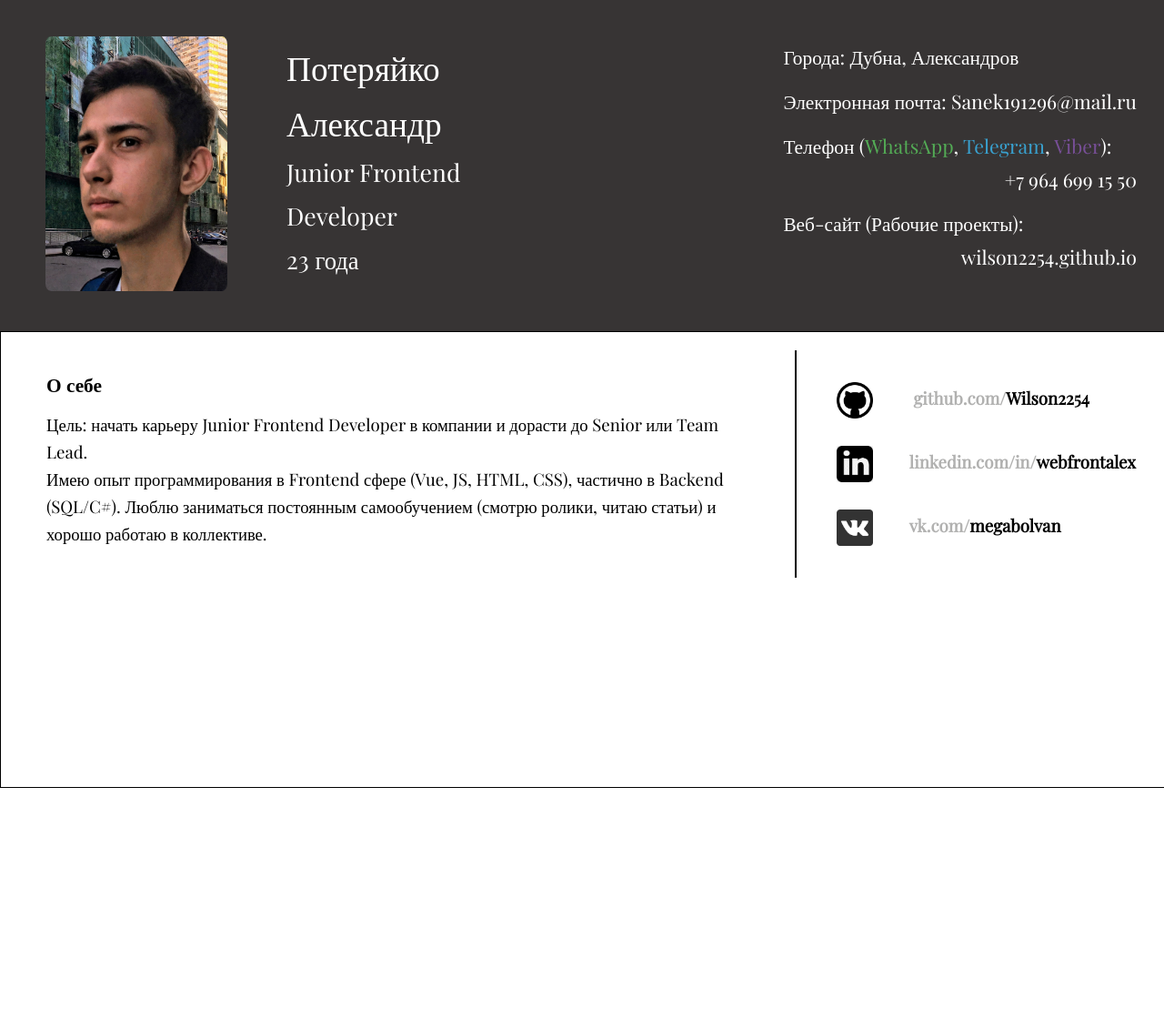
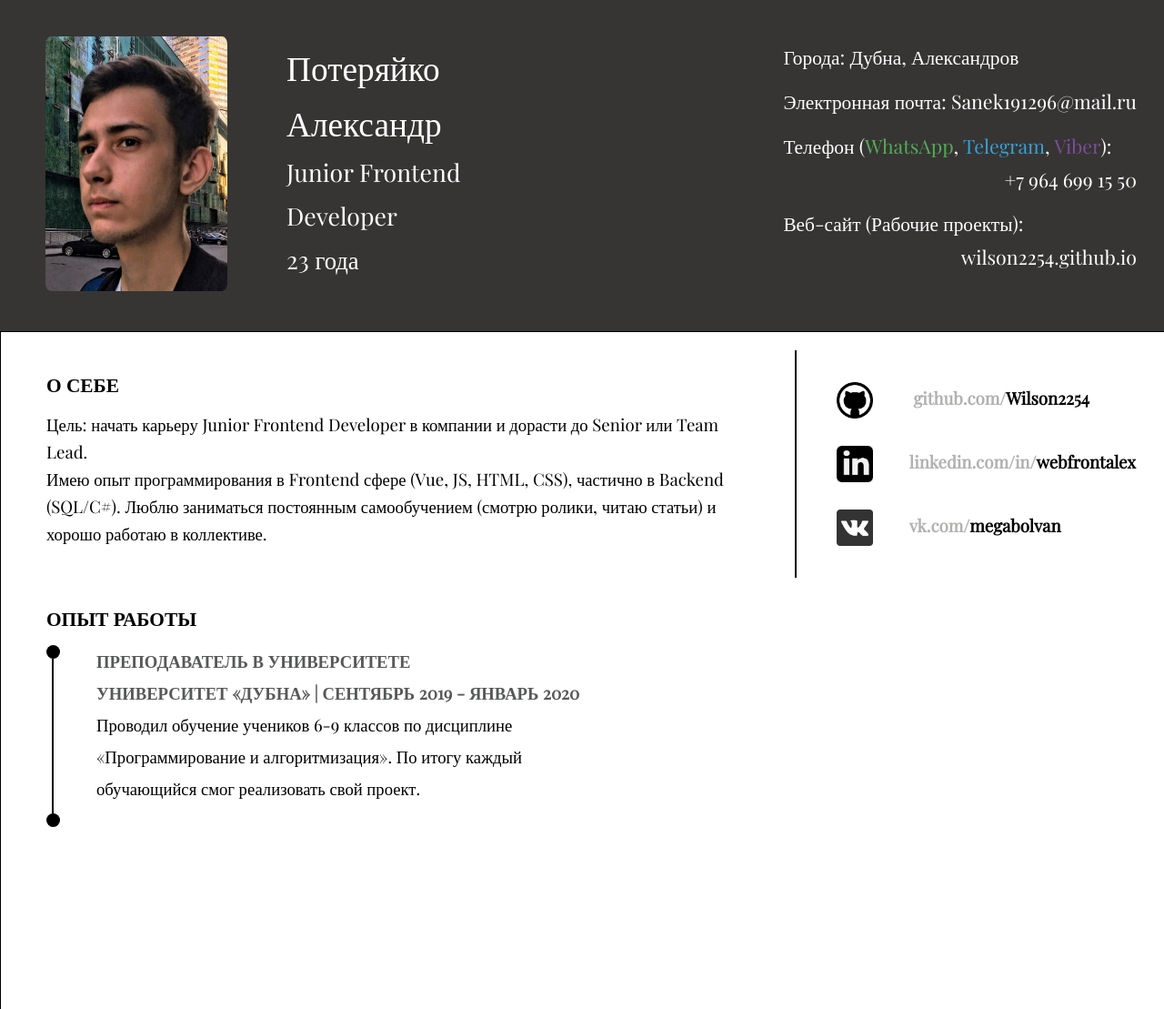
Before and after one commit to Wilson2254/ScssResumePage, a website: page index.html in a window 1280 px wide. Shown: the top 1109 px of the page at 91% size. Before the commit the page ends 866 px from the top, so only its background shows below. Drawn offline with nearby package versions, Linux system fonts and the light colour scheme.

Commit message:
add exp work

```diff
--- a/index.html
+++ b/index.html
@@ -49,6 +49,25 @@
                 <p><img src="./img/VK.png" alt="https://vk.com/megabolvan"><a href="https://vk.com/megabolvan" target="_blank"><span class="biography-and-links__links_color">vk.com/</span>megabolvan</a></p>
             </div>
         </div>
+        <div class="education-and-exp">
+            <div class="education-and-exp-info">
+                <h2>Опыт работы</h2>
+                <div class="content-line-dots">
+                    <div class="education-and-exp-info__line-dots">
+                        <div class="education-and-exp-info__dot"></div>
+                        <div class="education-and-exp-info__line"></div>
+                        <div class="education-and-exp-info__dot"></div>
+                    </div>
+                    <div class="content">
+                        <p class="education-and-exp-info__head_upper-gray">Преподаватель в университете</p>
+                        <p class="education-and-exp-info__head_upper-gray">Университет «Дубна» | Сентябрь 2019 - Январь 2020</p>
+                        <p class="education-and-exp-info__main">Проводил обучение учеников 6-9 классов по дисциплине «Программирование и алгоритмизация». По итогу каждый обучающийся смог реализовать свой проект.</p>
+                    </div>
+                </div>
+
+            </div>
+            <div class="education-and-exp-info"></div>
+        </div>
     </main>
 </body>
 
--- a/scss/style.scss
+++ b/scss/style.scss
@@ -8,6 +8,19 @@
     display: flex;
     justify-content: center;
     align-items: center;
+}
+
+@mixin main-element-position {
+    display: flex;
+    flex-direction: row;
+    justify-content: space-between;
+    align-items: center;
+}
+
+@mixin header2 {
+    margin-bottom: 15px;
+    font-size: 16pt;
+    text-transform: uppercase;
 }
 
 @keyframes bounce {
@@ -102,21 +115,17 @@ body {
 }
 
 main {
-    height: 500px;
+    height: 1500px;
     border: 1px solid;
     .biography-and-links {
-        display: flex;
-        flex-direction: row;
-        justify-content: space-between;
-        align-items: center;
+        @include main-element-position();
         margin: 20px 50px 0 50px;
         .biography-and-links__biography {
             font-size: 14pt;
             margin-bottom: 10px;
             width: 65%;
             h2 {
-                margin-bottom: 15px;
-                font-size: 16pt;
+                @include header2();
             }
             p {
                 // margin-bottom: 8px;
@@ -152,4 +161,43 @@ main {
             }
         }
     }
+    .education-and-exp {
+        @include main-element-position();
+        margin: 30px 50px 0 50px;
+        .education-and-exp-info {
+            font-size: 14pt;
+            width: 50%;
+            h2 {
+                @include header2();
+            }
+            .content-line-dots {
+                display: flex;
+                flex-direction: row;
+                .education-and-exp-info__line-dots {
+                    display: flex;
+                    flex-direction: column;
+                    .education-and-exp-info__dot {
+                        width: 15px;
+                        height: 15px;
+                        border-radius: 50%;
+                        background-color: black;
+                    }
+                    .education-and-exp-info__line {
+                        border-left: 2px solid black;
+                        height: 170px;
+                        margin-left: 6px;
+                    }
+                }
+                .content {
+                    margin-left: 40px;
+                    line-height: 35px;
+                    .education-and-exp-info__head_upper-gray {
+                        text-transform: uppercase;
+                        color: #575858;
+                        font-weight: 600;
+                    }
+                }
+            }
+        }
+    }
 }
```
Also changed, not shown: css/style.css.
